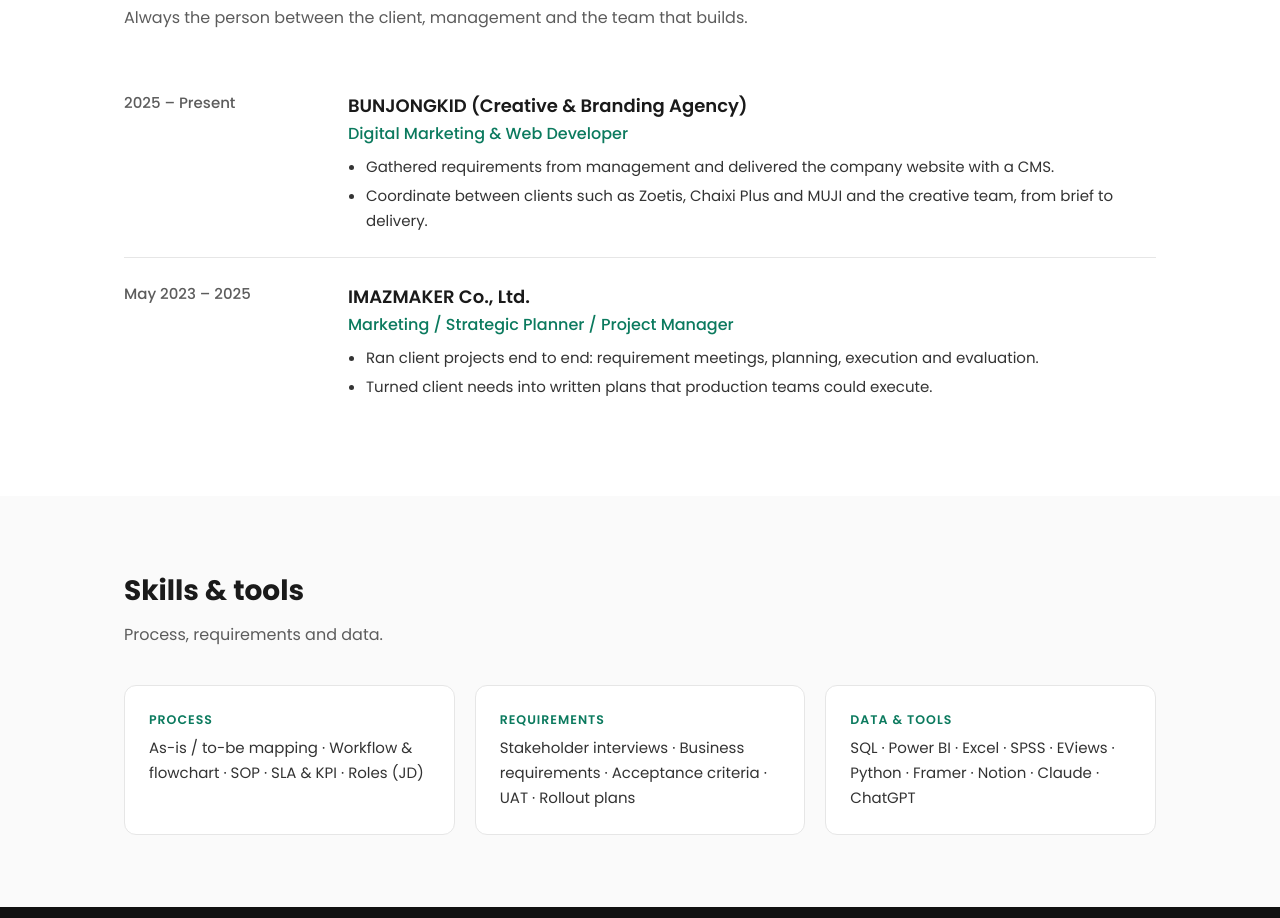
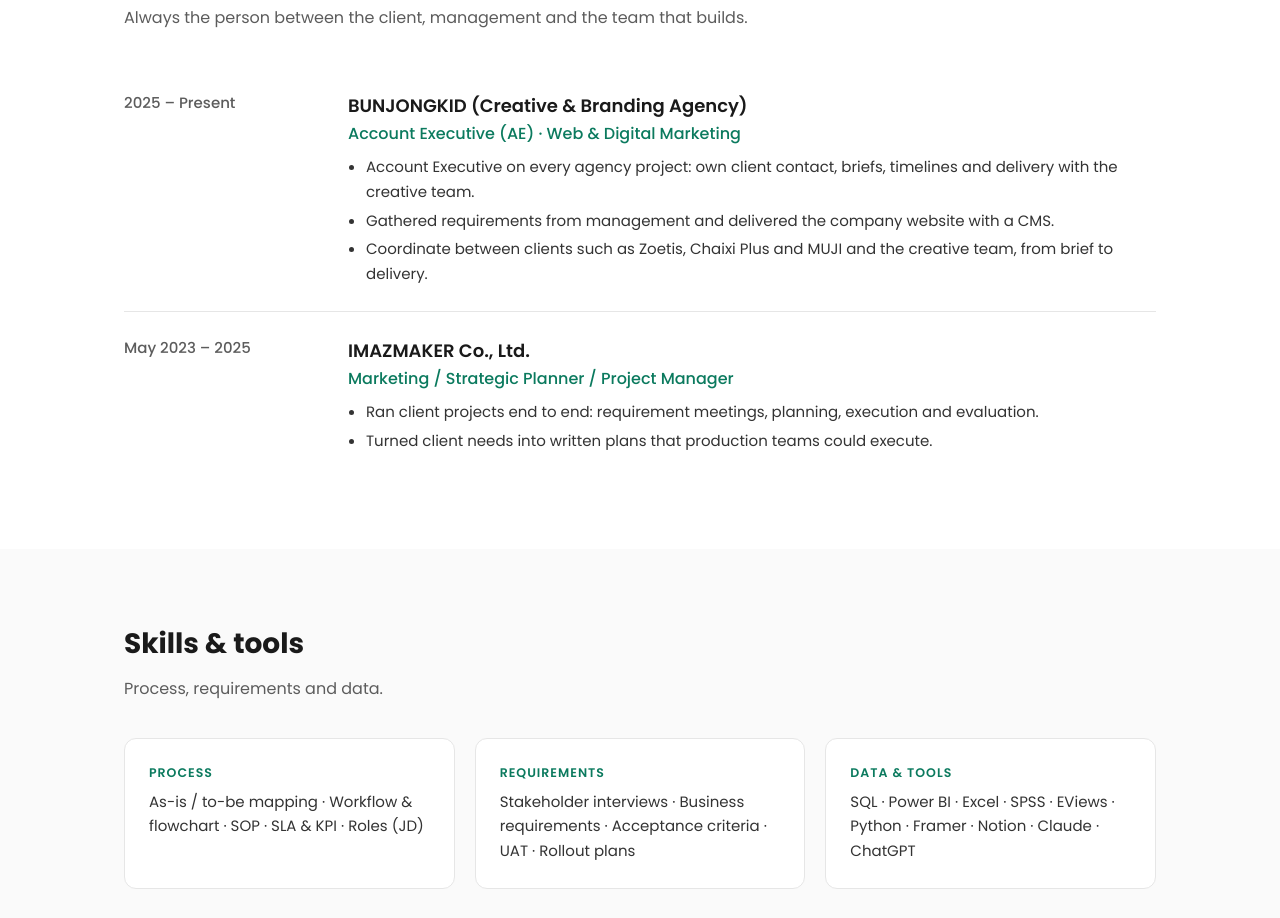
Before and after one commit to pumarathaworn01/pumarathaworn01.github.io, a plain HTML site: page ba.html in a window 1280 px wide. Shown: the part 3129-4047 px from the top of the page. Drawn offline with Linux system fonts and the light colour scheme.

Commit message:
Add files via upload

```diff
--- a/ba.html
+++ b/ba.html
@@ -243,8 +243,9 @@
     <div class="when">2025 – Present</div>
     <div>
       <h3>BUNJONGKID (Creative &amp; Branding Agency)</h3>
-      <div class="role">Digital Marketing &amp; Web Developer</div>
+      <div class="role">Account Executive (AE) · Web &amp; Digital Marketing</div>
       <ul>
+        <li>Account Executive on every agency project: own client contact, briefs, timelines and delivery with the creative team.</li>
         <li>Gathered requirements from management and delivered the company website with a CMS.</li>
         <li>Coordinate between clients such as Zoetis, Chaixi Plus and MUJI and the creative team, from brief to delivery.</li>
       </ul>
```
Also changed, not shown: index.html (+2 -1 lines).
